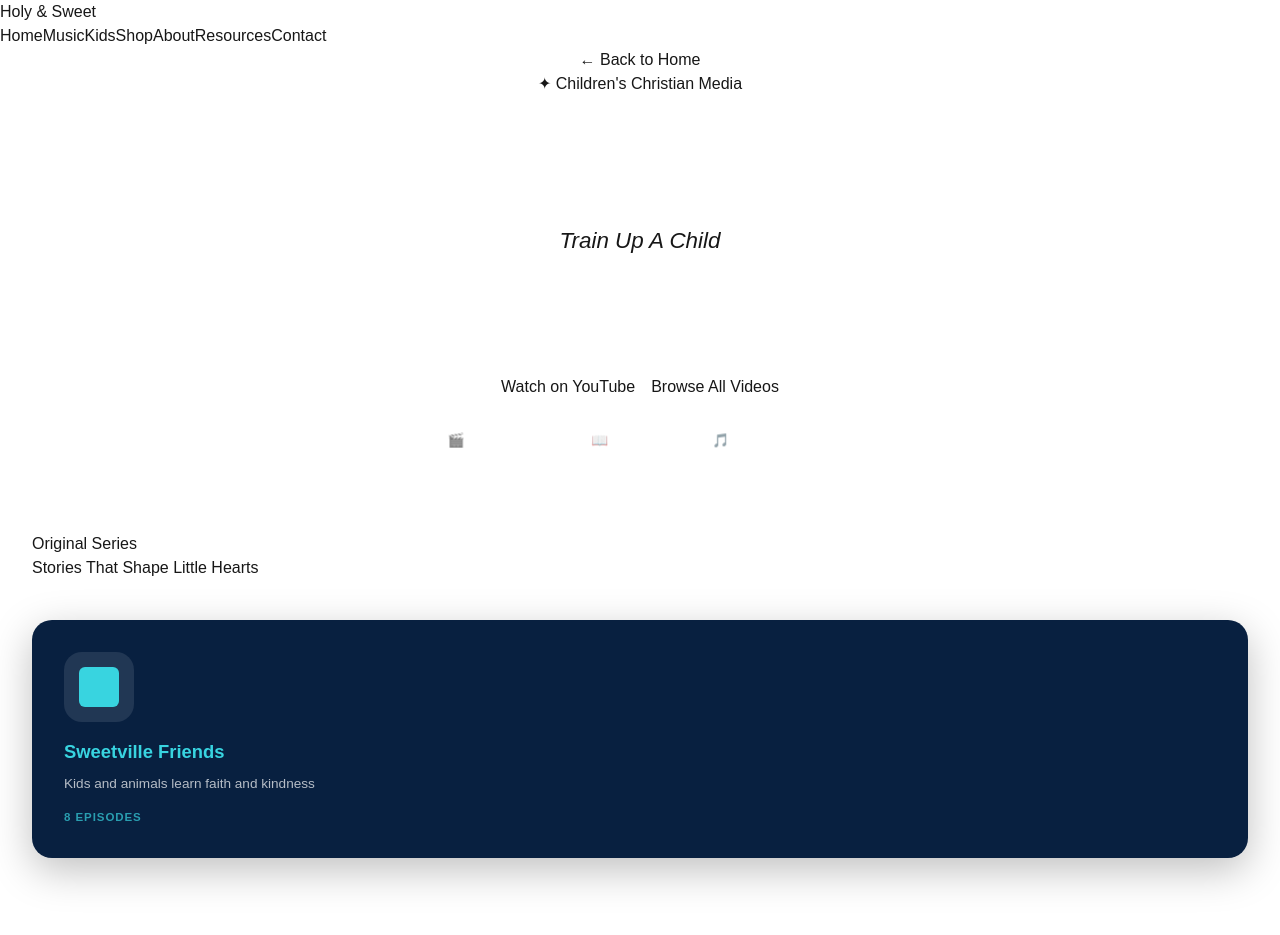
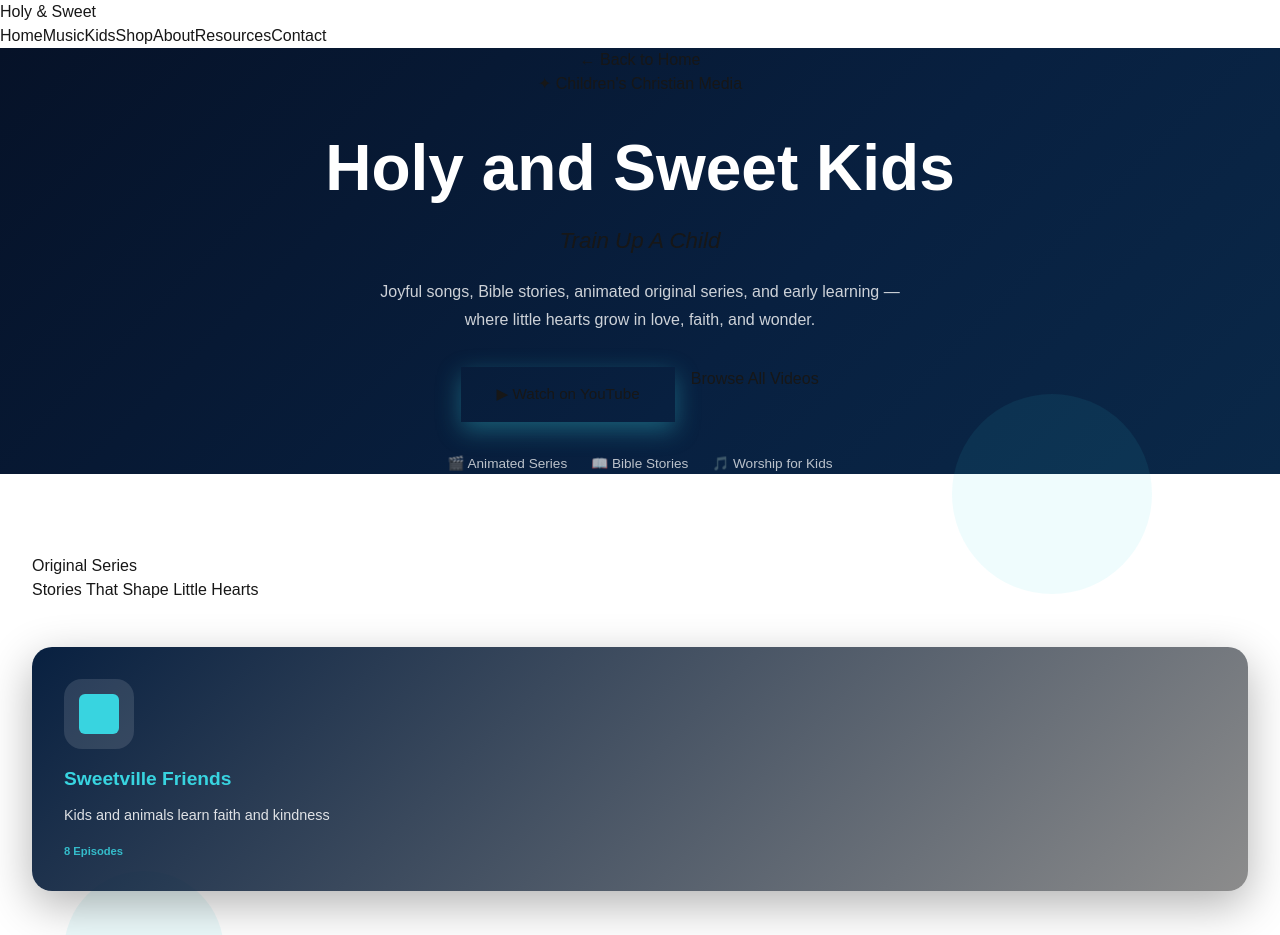
Before and after one commit to holyandsweet/holyandsweet-website, a Next.js app: page /kids in a window 1280 px wide. Shown: the top 935 px of the page. Built offline with nearby package versions, Linux system fonts and the light colour scheme.

Commit message:
new kids section

```diff
--- a/app/kids/page.tsx
+++ b/app/kids/page.tsx
@@ -9,7 +9,15 @@ export default function KidsPage() {
     <div className="site">
       <NavBar />
 
-      <div className="pg-hero pg-kids-bg" style={{ textAlign: "center" }}>
+      {/* HERO */}
+      <div
+        className="pg-hero pg-kids-bg"
+        style={{
+          textAlign: "center",
+          background:
+            "linear-gradient(135deg,#061228 0%,#082040 60%,#0A2848 100%)",
+        }}
+      >
         <a href="/">
           <button className="back-btn">← Back to Home</button>
         </a>
@@ -21,7 +29,7 @@ export default function KidsPage() {
         <h1
           style={{
             fontFamily: "var(--kids)",
-            fontSize: "clamp(2.5rem,5vw,4rem)",
+            fontSize: "clamp(2.6rem,5vw,4rem)",
             fontWeight: 800,
             color: "white",
             marginBottom: ".5rem",
@@ -45,9 +53,9 @@ export default function KidsPage() {
         <p
           style={{
             fontSize: "1rem",
-            color: "rgba(255,255,255,.65)",
+            color: "rgba(255,255,255,0.8)",
             maxWidth: 560,
-            margin: "0 auto 2.5rem",
+            margin: "0 auto 2rem",
             lineHeight: 1.8,
           }}
         >
@@ -55,9 +63,26 @@ export default function KidsPage() {
           where little hearts grow in love, faith, and wonder.
         </p>
 
-        <div style={{ display: "flex", justifyContent: "center", gap: "1rem", flexWrap: "wrap" }}>
-          <a href="https://www.youtube.com/@HolyandSweet" target="_blank" rel="noopener noreferrer">
-            <button className="btn-kids">Watch on YouTube</button>
+        {/* BUTTONS */}
+        <div
+          style={{
+            display: "flex",
+            justifyContent: "center",
+            gap: "1rem",
+            flexWrap: "wrap",
+          }}
+        >
+          <a href="https://www.youtube.com/@HolyandSweet" target="_blank">
+            <button
+              className="btn-kids"
+              style={{
+                padding: "1rem 2.2rem",
+                fontSize: ".95rem",
+                boxShadow: "0 8px 24px rgba(56,212,224,0.35)",
+              }}
+            >
+              ▶ Watch on YouTube
+            </button>
           </a>
 
           <a href="/kids">
@@ -65,6 +90,7 @@ export default function KidsPage() {
           </a>
         </div>
 
+        {/* TRUST ROW */}
         <div
           style={{
             marginTop: "2rem",
@@ -72,56 +98,94 @@ export default function KidsPage() {
             justifyContent: "center",
             gap: "1.5rem",
             flexWrap: "wrap",
-    opacity: 0.8,
             fontSize: ".85rem",
-    color: "rgba(255,255,255,0.8)",
+            opacity: 0.85,
+            color: "rgba(255,255,255,0.85)",
           }}
         >
           <span>🎬 Animated Series</span>
           <span>📖 Bible Stories</span>
           <span>🎵 Worship for Kids</span>
         </div>
-
       </div>
 
-      <section className="section kids-sec" style={{ padding: "5rem 2rem" }}>
+      {/* SERIES */}
+      <section
+        className="section kids-sec"
+        style={{
+          padding: "5rem 2rem",
+          position: "relative",
+        }}
+      >
+        {/* background energy */}
+        <div
+          style={{
+            position: "absolute",
+            top: "-80px",
+            right: "10%",
+            width: 200,
+            height: 200,
+            background: "#38D4E0",
+            borderRadius: "50%",
+            opacity: 0.08,
+          }}
+        />
+
+        <div
+          style={{
+            position: "absolute",
+            bottom: "-60px",
+            left: "5%",
+            width: 160,
+            height: 160,
+            background: "#18B8CC",
+            borderRadius: "50%",
+            opacity: 0.08,
+          }}
+        />
+
         <div className="inner" style={{ position: "relative", zIndex: 1 }}>
           <div className="eyebrow" style={{ color: "var(--aqua)" }}>
             Original Series
           </div>
 
-          <h2 className="sec-title lt" style={{ marginBottom: "2.5rem" }}>
+          <h2 className="sec-title lt" style={{ marginBottom: "2.8rem" }}>
             Stories That Shape Little Hearts
           </h2>
 
-          <div style={{ display: "grid", gridTemplateColumns: "repeat(auto-fit, minmax(260px, 1fr))",
+          <div
+            style={{
+              display: "grid",
+              gridTemplateColumns: "repeat(auto-fit, minmax(260px, 1fr))",
               gap: "1.5rem",
- }}>
-            {KIDS_SERIES.map((s) => ( <div
+            }}
+          >
+            {KIDS_SERIES.map((s) => (
+              <div
                 key={s.name}
-  className="series-card"
                 style={{
-    background: s.bg,
+                  background: `linear-gradient(135deg, ${s.bg}, rgba(0,0,0,0.45))`,
                   borderRadius: "20px",
                   padding: "2rem",
-    boxShadow: "0 12px 40px rgba(0,0,0,0.25)",
+                  boxShadow: "0 14px 45px rgba(0,0,0,0.3)",
                   transition: "all 0.3s ease",
                   cursor: "pointer",
                 }}
                 onMouseEnter={(e) => {
-    e.currentTarget.style.transform = "translateY(-6px) scale(1.02)";
+                  e.currentTarget.style.transform =
+                    "translateY(-6px) scale(1.02)";
                 }}
                 onMouseLeave={(e) => {
                   e.currentTarget.style.transform = "translateY(0)";
                 }}
               >
+                {/* ICON */}
                 <div
-  className="series-icon"
                   style={{
                     width: 70,
                     height: 70,
                     borderRadius: "18px",
-    background: "rgba(255,255,255,0.1)",
+                    background: "rgba(255,255,255,0.12)",
                     display: "flex",
                     alignItems: "center",
                     justifyContent: "center",
@@ -134,28 +198,32 @@ onMouseEnter={(e) => {
                 <div
                   style={{
                     fontFamily: "var(--kids)",
-                    fontSize: "1.15rem",
+                    fontSize: "1.2rem",
                     fontWeight: 800,
                     color: s.color,
-                    marginBottom: ".5rem",
+                    marginBottom: ".6rem",
                   }}
                 >
                   {s.name}
                 </div>
 
-                <div style={{ color: "rgba(255,255,255,.7)", fontSize: ".85rem", lineHeight: 1.65 }}>
+                <div
+                  style={{
+                    color: "rgba(255,255,255,0.85)",
+                    fontSize: ".9rem",
+                    lineHeight: 1.6,
+                  }}
+                >
                   {s.desc}
                 </div>
 
                 <div
                   style={{
-                    fontSize: ".72rem",
+                    fontSize: ".7rem",
                     fontWeight: 700,
-                    letterSpacing: ".08em",
-                    textTransform: "uppercase",
-                    marginTop: ".85rem",
+                    marginTop: "1rem",
                     color: s.color,
-                    opacity: 0.7,
+                    opacity: 0.85,
                   }}
                 >
                   {s.episodes}
@@ -166,6 +234,7 @@ onMouseEnter={(e) => {
         </div>
       </section>
 
+      {/* VIDEOS */}
       <section className="section" style={{ background: "var(--navy-dk)" }}>
         <div className="inner">
           <div className="eyebrow" style={{ color: "var(--teal-lt)" }}>
@@ -178,24 +247,29 @@ onMouseEnter={(e) => {
 
           <div className="vid-grid">
             {VIDEOS_KIDS.map((v) => (
-
               <div
                 key={v.title}
-  className="vid-card"
                 style={{
                   borderRadius: "18px",
                   overflow: "hidden",
-    boxShadow: "0 10px 35px rgba(0,0,0,0.25)",
+                  boxShadow: "0 10px 35px rgba(0,0,0,0.35)",
                   transition: "all 0.25s ease",
+                  background: "rgba(255,255,255,0.03)",
+                  cursor: "pointer",
+                }}
+                onMouseEnter={(e) => {
+                  e.currentTarget.style.transform = "translateY(-5px)";
+                }}
+                onMouseLeave={(e) => {
+                  e.currentTarget.style.transform = "translateY(0)";
                 }}
               >
-
                 <div className="vid-thumb" style={{ background: v.bg }}>
                   {v.icon}
                   <div className="play-btn">▶</div>
                 </div>
 
-                <div className="vid-info" style={{ background: "rgba(255,255,255,.04)" }}>
+                <div className="vid-info">
                   <div className="vid-series">{v.series}</div>
                   <div className="vid-title">{v.title}</div>
                 </div>
```
Lines whose indentation alone changed are shown as unchanged.
